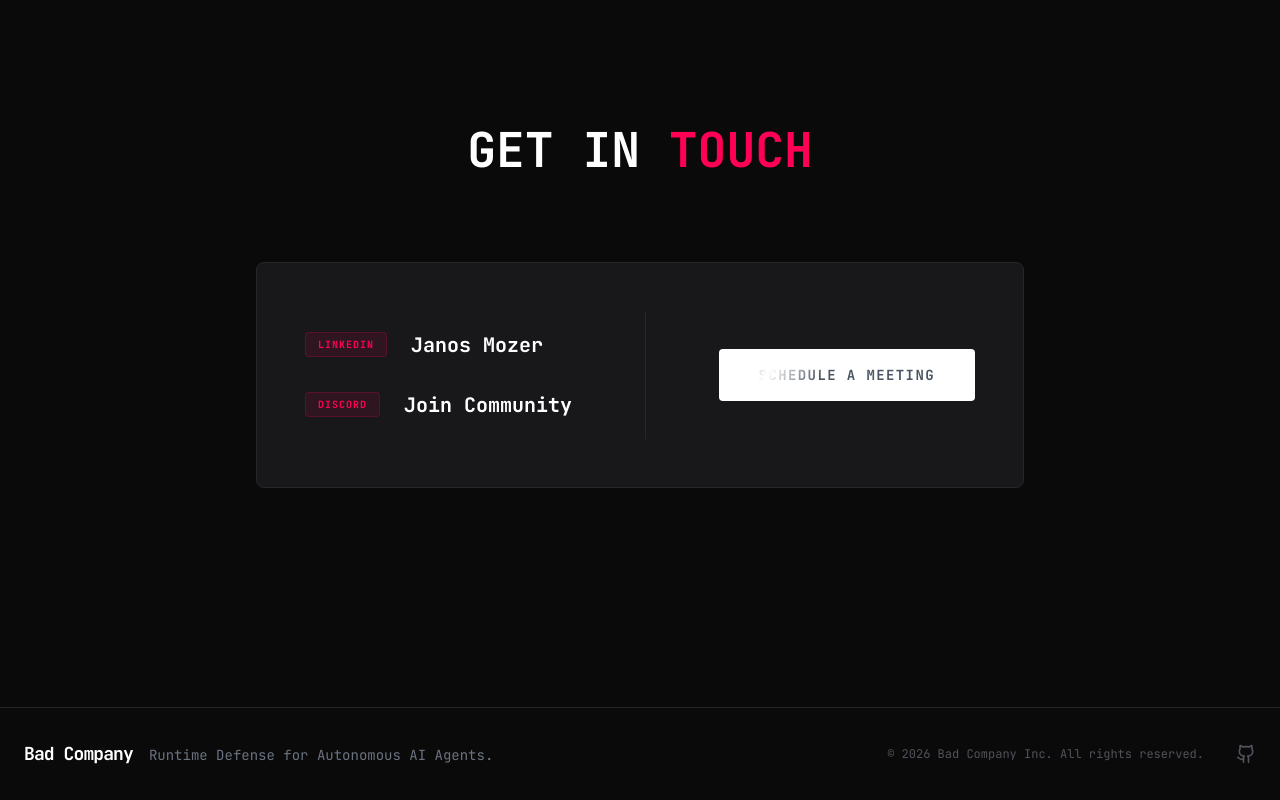
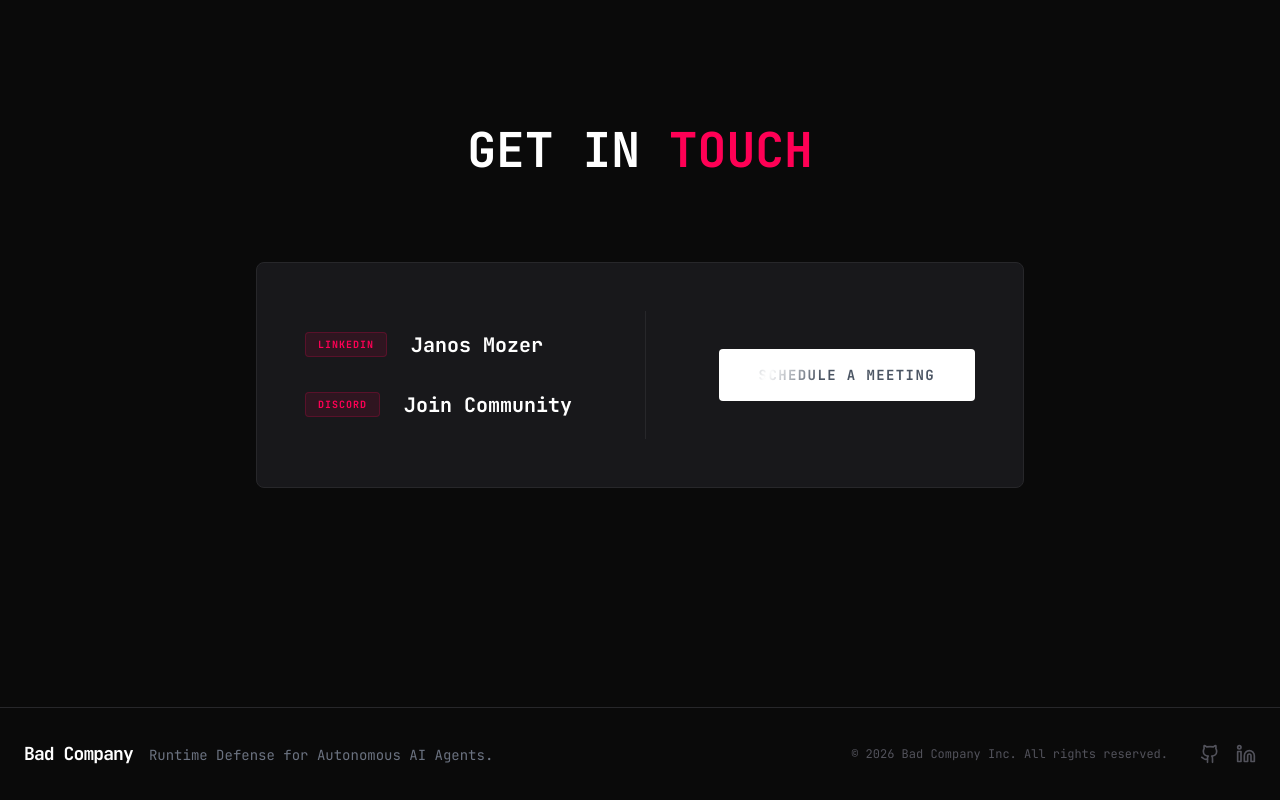
Before and after one commit to BadC-mpany/website, a Next.js app: page / in a window 1280 px wide. Shown: the part 4392-5192 px from the top of the page. Built offline with nearby package versions, Linux system fonts and the light colour scheme; no server answers.

Commit message:
add linkedin at the footer

```diff
--- a/components/Footer.tsx
+++ b/components/Footer.tsx
@@ -1,4 +1,4 @@
-import { Github } from 'lucide-react'
+import { Github, Linkedin } from 'lucide-react'
 
 export default function Footer() {
   return (
@@ -16,6 +16,7 @@ export default function Footer() {
 
           <div className="flex flex-col md:flex-row items-center gap-4 md:gap-8 text-xs text-zinc-600 font-mono whitespace-nowrap">
             <p>&copy; {new Date().getFullYear()} Bad Company Inc. All rights reserved.</p>
+            <div className="flex items-center gap-4">
               <a
                 href="https://github.com/BadC-mpany/"
                 target="_blank"
@@ -25,6 +26,16 @@ export default function Footer() {
               >
                 <Github size={20} />
               </a>
+              <a
+                href="https://www.linkedin.com/company/badcompany-xyz/posts/?feedView=all"
+                target="_blank"
+                rel="noopener noreferrer"
+                className="hover:text-white transition-colors"
+                aria-label="LinkedIn"
+              >
+                <Linkedin size={20} />
+              </a>
+            </div>
           </div>
         </div>
       </div>
```
Lines whose indentation alone changed are shown as unchanged.
